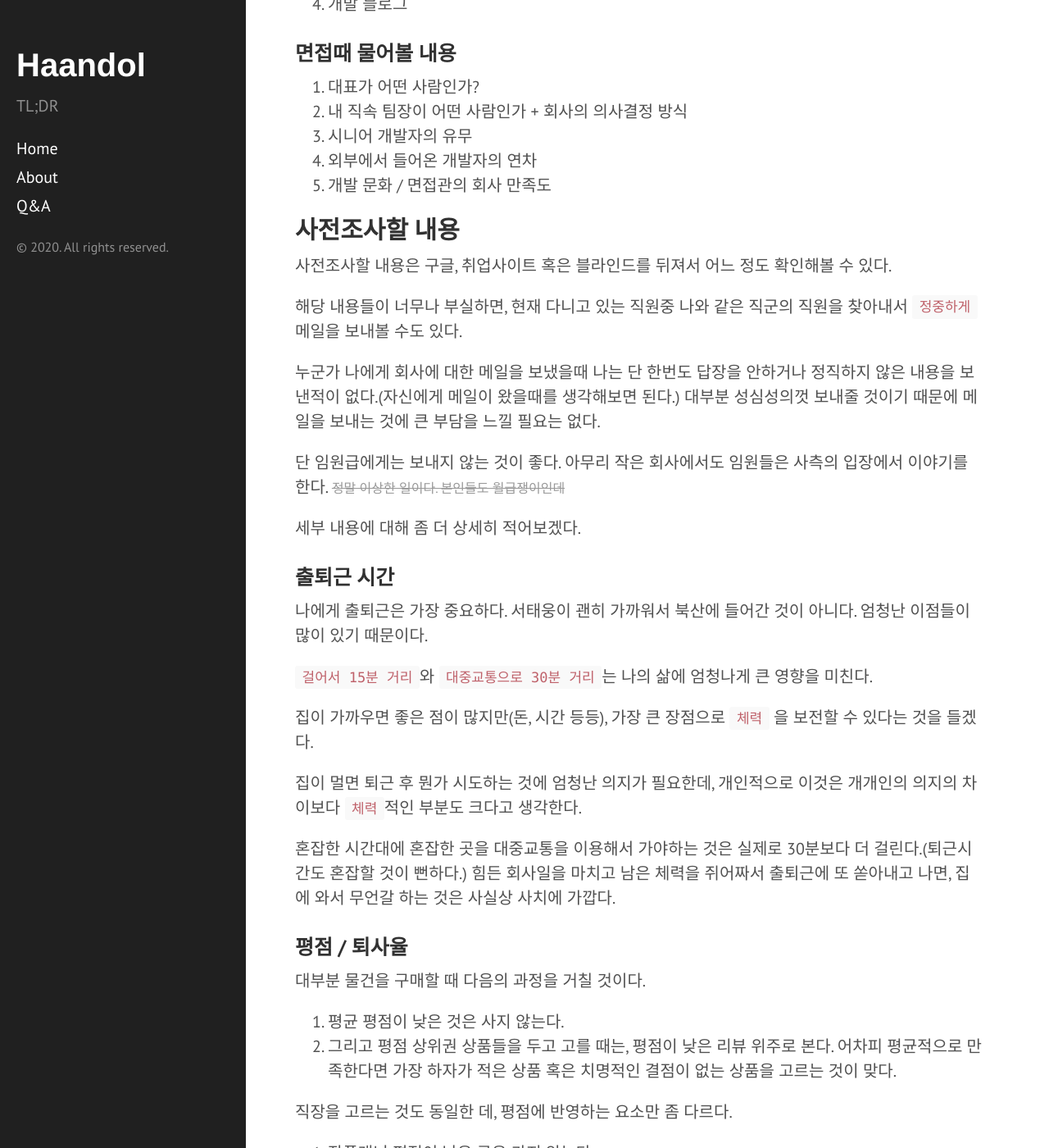
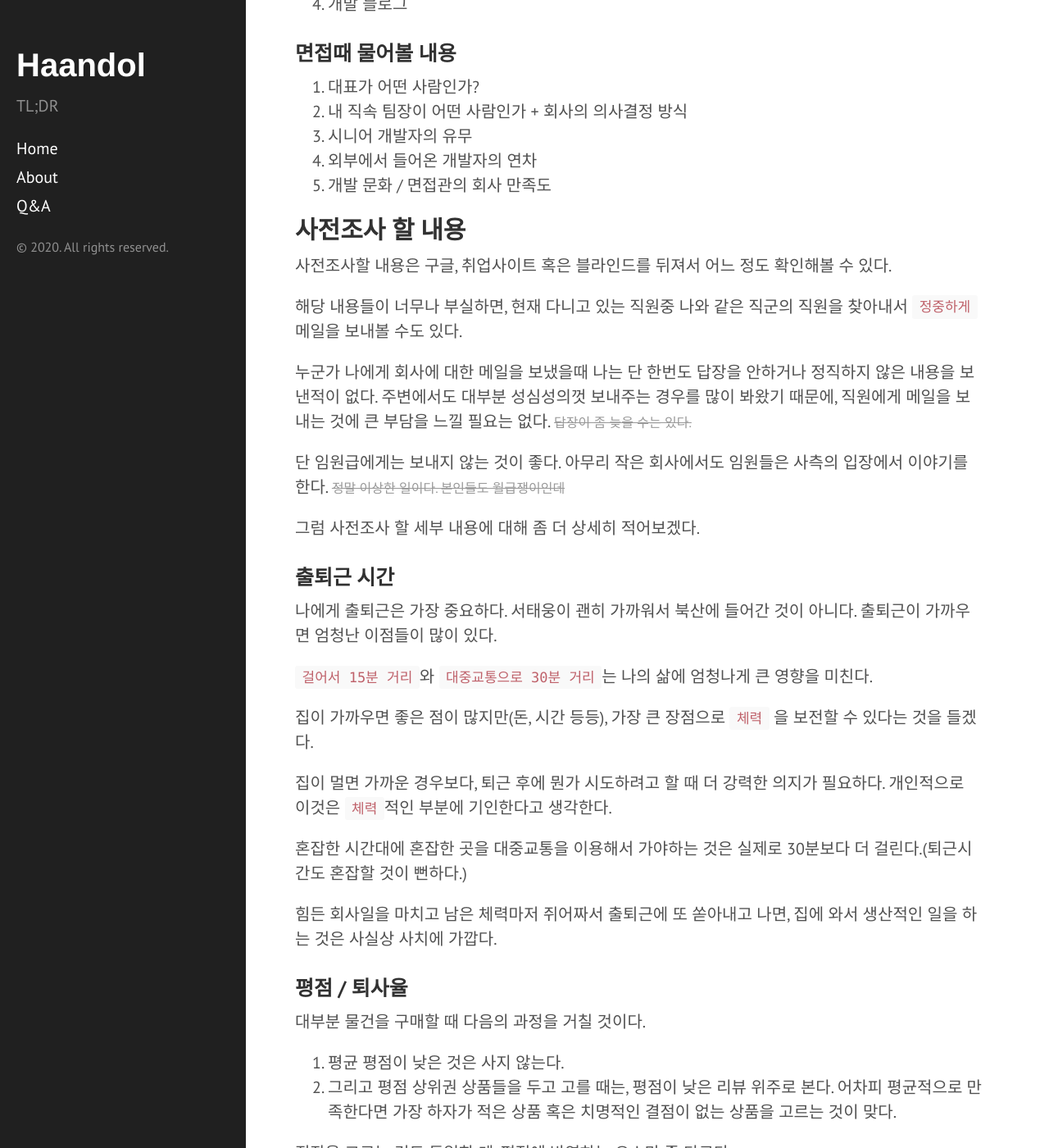
Before and after one commit to haandol/haandol.github.com, a Jekyll site: the page built from _posts/2020-03-08-what-you-should-ask-on-interview.md, in a window 1280 px wide and 1400 px high, scrolled down 1544 px. Shown: the whole window at 82% size. Built offline with Jekyll 4.4.1, drawn with Linux system fonts in a browser that asks for light colours; comment, search, counter and statistics services are not loaded; some of the changed text lies outside the part shown.

Commit message:
refine words

```diff
--- a/_posts/2020-03-08-what-you-should-ask-on-interview.md
+++ b/_posts/2020-03-08-what-you-should-ask-on-interview.md
@@ -49,7 +49,7 @@ publish: true
 
 반면, 면접때 물어볼 내용은 면접때가 아니면 확인할 수 없는 정보에 대한 내용이다.
 
-본 글에서는 사전에 조사할 내용만 다룬다. (쓰다보니 길어져서...)
+본 글에서는 사전에 조사할 내용만 다룬다. ~~쓰다보니 길어져서... 앞으로는 중요한 내용을 먼저 써두고 전개해야~~
 
 ### 사전조사할 내용
 
@@ -66,30 +66,35 @@ publish: true
 4. 외부에서 들어온 개발자의 연차
 5. 개발 문화 / 면접관의 회사 만족도
 
-## 사전조사할 내용
+## 사전조사 할 내용
 
 사전조사할 내용은 구글, 취업사이트 혹은 블라인드를 뒤져서 어느 정도 확인해볼 수 있다.
 
 해당 내용들이 너무나 부실하면, 현재 다니고 있는 직원중 나와 같은 직군의 직원을 찾아내서 `정중하게` 메일을 보내볼 수도 있다.
 
-누군가 나에게 회사에 대한 메일을 보냈을때 나는 단 한번도 답장을 안하거나 정직하지 않은 내용을 보낸적이 없다.(자신에게 메일이 왔을때를 생각해보면 된다.) 대부분 성심성의껏 보내줄 것이기 때문에 메일을 보내는 것에 큰 부담을 느낄 필요는 없다.
+누군가 나에게 회사에 대한 메일을 보냈을때 나는 단 한번도 답장을 안하거나 정직하지 않은 내용을 보낸적이 없다.
+주변에서도 대부분 성심성의껏 보내주는 경우를 많이 봐왔기 때문에, 직원에게 메일을 보내는 것에 큰 부담을 느낄 필요는 없다. ~~답장이 좀 늦을 수는 있다.~~
 
 단 임원급에게는 보내지 않는 것이 좋다.
 아무리 작은 회사에서도 임원들은 사측의 입장에서 이야기를 한다. ~~정말 이상한 일이다. 본인들도 월급쟁이인데~~
 
-세부 내용에 대해 좀 더 상세히 적어보겠다.
+그럼 사전조사 할 세부 내용에 대해 좀 더 상세히 적어보겠다.
 
 ### 출퇴근 시간
 
-나에게 출퇴근은 가장 중요하다. 서태웅이 괜히 가까워서 북산에 들어간 것이 아니다. 엄청난 이점들이 많이 있기 때문이다.
+나에게 출퇴근은 가장 중요하다.
+서태웅이 괜히 가까워서 북산에 들어간 것이 아니다. 출퇴근이 가까우면 엄청난 이점들이 많이 있다.
 
 `걸어서 15분 거리`와 `대중교통으로 30분 거리`는 나의 삶에 엄청나게 큰 영향을 미친다.
 
 집이 가까우면 좋은 점이 많지만(돈, 시간 등등), 가장 큰 장점으로 `체력` 을 보전할 수 있다는 것을 들겠다.
 
-집이 멀면 퇴근 후 뭔가 시도하는 것에 엄청난 의지가 필요한데, 개인적으로 이것은 개개인의 의지의 차이보다 `체력`적인 부분도 크다고 생각한다.
+집이 멀면 가까운 경우보다, 퇴근 후에 뭔가 시도하려고 할 때 더 강력한 의지가 필요하다.
+개인적으로 이것은 `체력`적인 부분에 기인한다고 생각한다.
 
-혼잡한 시간대에 혼잡한 곳을 대중교통을 이용해서 가야하는 것은 실제로 30분보다 더 걸린다.(퇴근시간도 혼잡할 것이 뻔하다.) 힘든 회사일을 마치고 남은 체력을 쥐어짜서 출퇴근에 또 쏟아내고 나면, 집에 와서 무언갈 하는 것은 사실상 사치에 가깝다.
+혼잡한 시간대에 혼잡한 곳을 대중교통을 이용해서 가야하는 것은 실제로 30분보다 더 걸린다.(퇴근시간도 혼잡할 것이 뻔하다.)
+
+힘든 회사일을 마치고 남은 체력마저 쥐어짜서 출퇴근에 또 쏟아내고 나면, 집에 와서 생산적인 일을 하는 것은 사실상 사치에 가깝다.
 
 ### 평점 / 퇴사율
 
```
